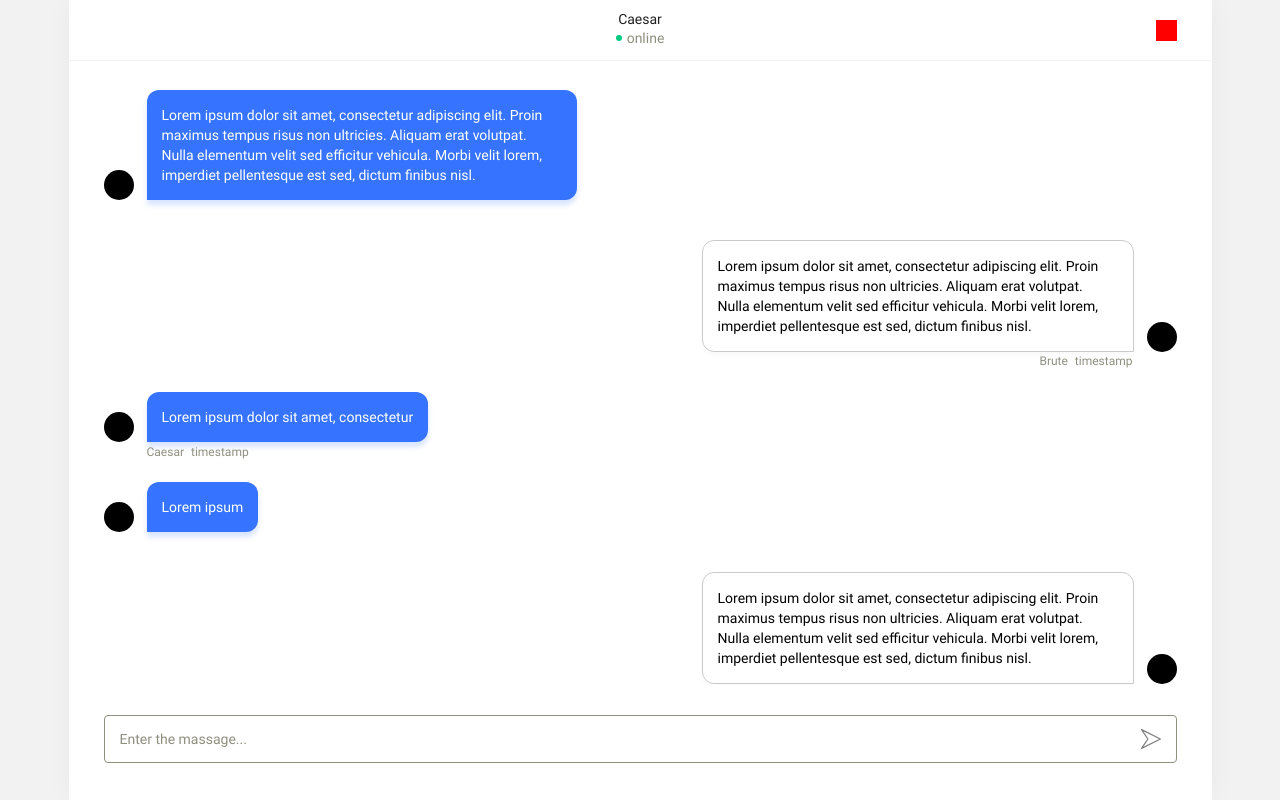
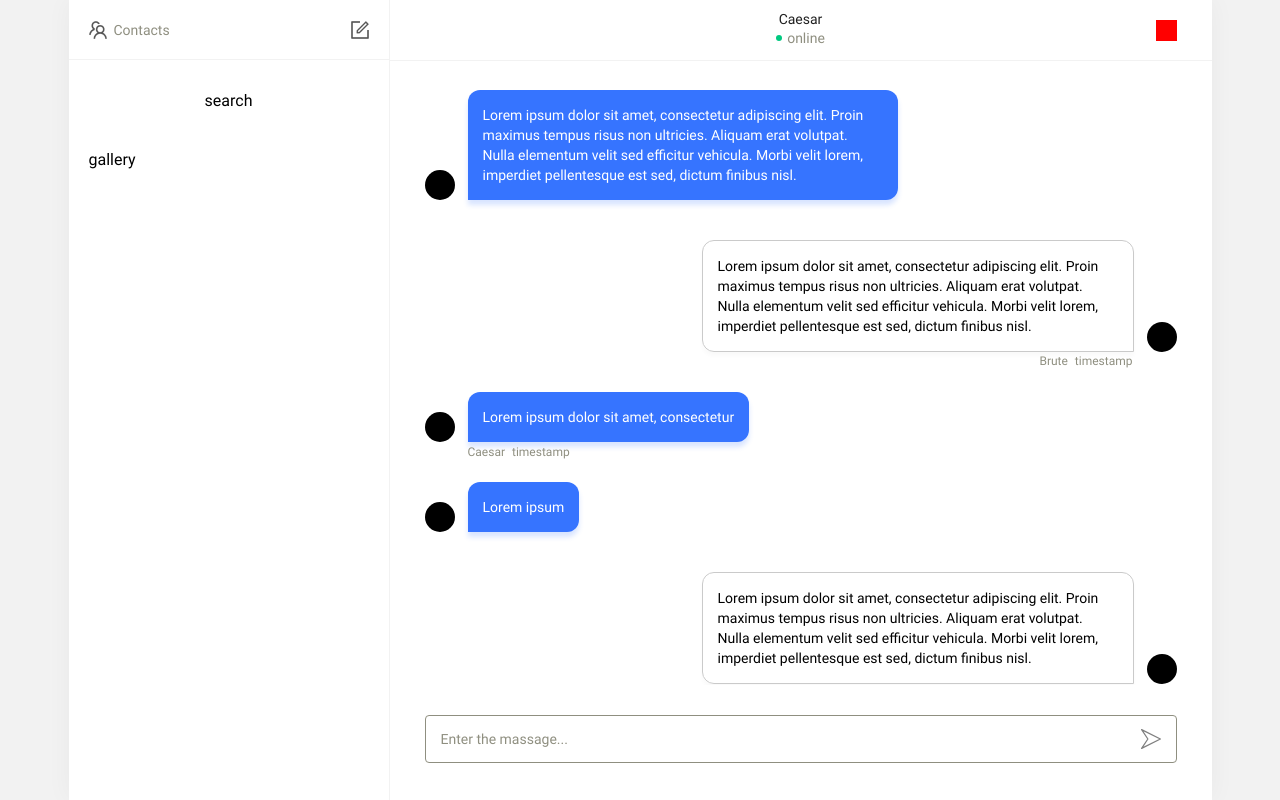
Before and after one commit to mrdimemes/react-chat, a React (Create React App) app in the folder front-end/: page / in a window 1280 px wide. Built offline with nearby package versions, Linux system fonts and the light colour scheme.

Commit message:
styles for contacts component, icons png

```diff
--- a/front-end/src/components/contacts/Contacts.jsx
+++ b/front-end/src/components/contacts/Contacts.jsx
@@ -1,11 +1,34 @@
 import React from 'react';
+
+import '../../styles/sass/components/contacts/Contacts.sass';
+
+import contactsPng from '../../assets/images/png/contacts.png';
+import newChatPng from '../../assets/images/png/new-chat.png';
+
 
 
 function Contacts() {
-    return (
-        <div className='contacts'>
+  return (
+    <div className='contacts'>
+      <div className='contacts__header'>
+        <div className='contacts__popup'>
+          <div className='contacts__popup-icon'>
+            <img src={ contactsPng } alt='contacts' />
+          </div>
+          <div className='contacts__popup-text'>Contacts</div>
         </div>
-    )
+        <div className='contacts__new-chat'>
+          <img src={ newChatPng } alt='new chat' />
+        </div>
+      </div>
+      <div className='contacts__search'>
+        search
+      </div>
+      <div className='contacts__gallery'>
+        gallery
+      </div>
+    </div>
+  )
 }
 
 
--- a/front-end/src/styles/sass/components/chat/Chat.sass
+++ b/front-end/src/styles/sass/components/chat/Chat.sass
@@ -7,6 +7,7 @@
   height: 100vh
   display: grid
   grid-template-rows: 60px 1fr max-content
+  flex-grow: 1
   &__header
     height: 100%
     @include mixins.flex-centered
--- /dev/null
+++ b/front-end/src/styles/sass/components/contacts/Contacts.sass
@@ -0,0 +1,39 @@
+@use '../../foundation/general'
+@use '../../foundation/colors'
+@use '../../foundation/mixins'
+
+.contacts
+  width: 320px
+  border-right: 1px solid colors.$background-color
+  height: 100vh
+  display: grid
+  grid-template-rows: 60px 80px 1fr
+
+  &__header
+    display: flex
+    justify-content: space-between
+    align-items: center
+    border-bottom: 1px solid colors.$background-color
+    padding: 0 20px
+
+  &__popup
+    @include mixins.flex-centered
+    column-gap: 7px
+
+  &__popup-icon
+    @include mixins.square(18px)
+
+  &__popup-text
+    font-size: 14px
+    line-height: 16px
+    color: colors.$gray
+
+  &__new-chat
+    @include mixins.square(18px)
+
+  &__search
+    @include mixins.flex-centered
+    padding: 0 20px
+
+  &__gallery
+    padding: 10px 20px
--- a/front-end/src/styles/sass/foundation/_general.sass
+++ b/front-end/src/styles/sass/foundation/_general.sass
@@ -44,6 +44,11 @@ p
 
 a
   text-decoration: none
+
+img
+  object-fit: fill
+  width: 100%
+  height: 100%
 
 .form
   display: flex
--- a/front-end/src/styles/sass/pages/ChatPage.sass
+++ b/front-end/src/styles/sass/pages/ChatPage.sass
@@ -8,3 +8,5 @@
   margin-left: auto
   margin-right: auto
   box-shadow: 0px 0px 25px rgba(0, 0, 0, 0.04204)
+  display: flex
+  flex-direction: row-reverse
```
Also changed, not shown: front-end/src/assets/images/png/contacts.png (added), front-end/src/assets/images/png/new-chat.png (added).
